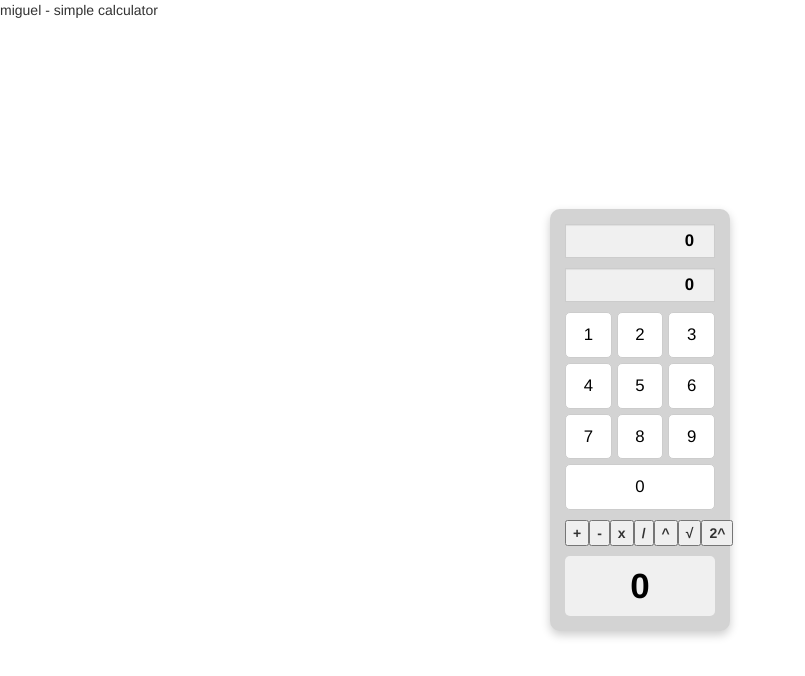
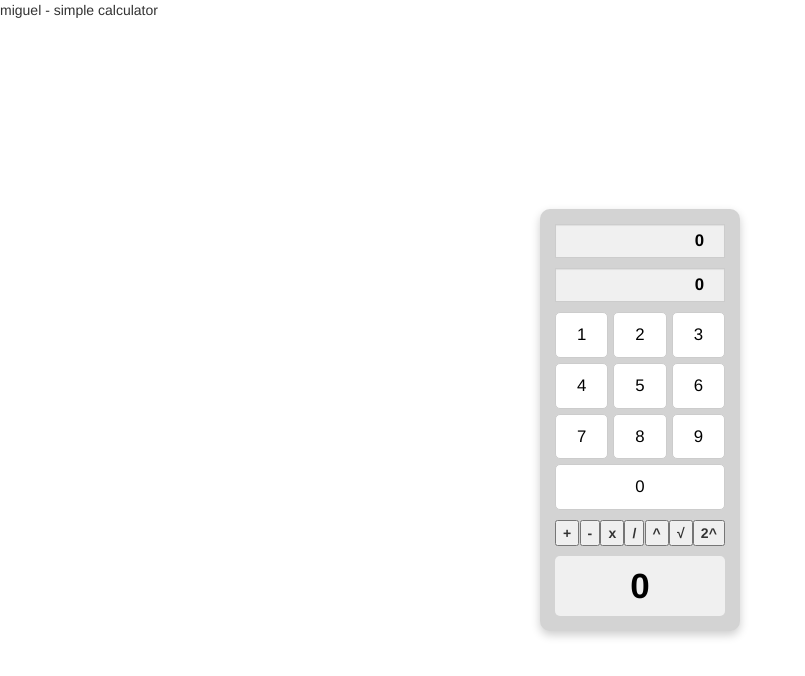
Before and after one commit to MiguelLaraB/integration-mat-testing, an Angular app: page / in a window 1280 px wide. Shown: the top 676 px of the page, without its empty margins (0-805 px from the left). Built offline with nearby package versions, Linux system fonts and the light colour scheme.

Commit message:
semi final

```diff
--- a/src/app/ui/ui.component.css
+++ b/src/app/ui/ui.component.css
@@ -6,7 +6,7 @@
   }
 
   .calculator {
-    width: 180px;
+    width: 200px;
     text-align: center;
     padding: 15px;
     background-color: #d3d3d3;
@@ -76,6 +76,10 @@
     margin-top: 10px;
   }
 
+  .addition-button {
+    font-weight: bold;
+  }
+
   .operator-button {
     font-weight: bold;
   }
--- a/src/app/ui/ui.component.html
+++ b/src/app/ui/ui.component.html
@@ -33,7 +33,7 @@
       </div>
 
       <div class="button-row">
-        <button class="operator-button" (click)="addition()">+</button>
+        <button class="addition-button" (click)="addition()">+</button>
         <button class="operator-button" (click)="substraction()">-</button>
         <button class="operator-button" (click)="multiplication()">x</button>
         <button class="operator-button" (click)="division()">/</button>
```
